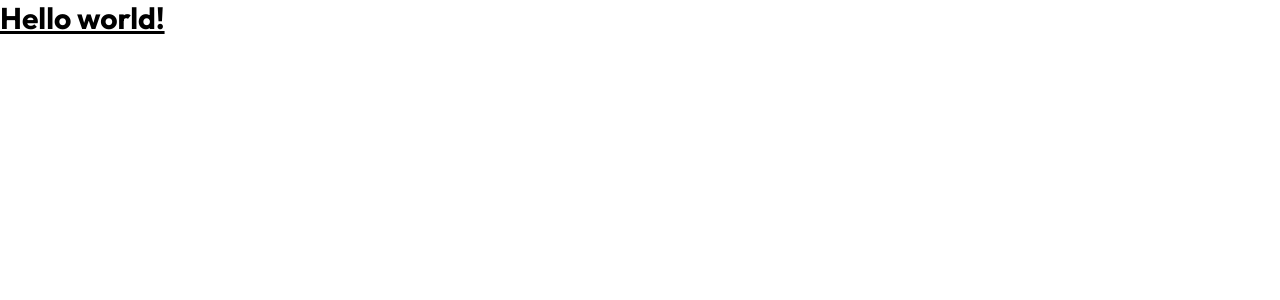
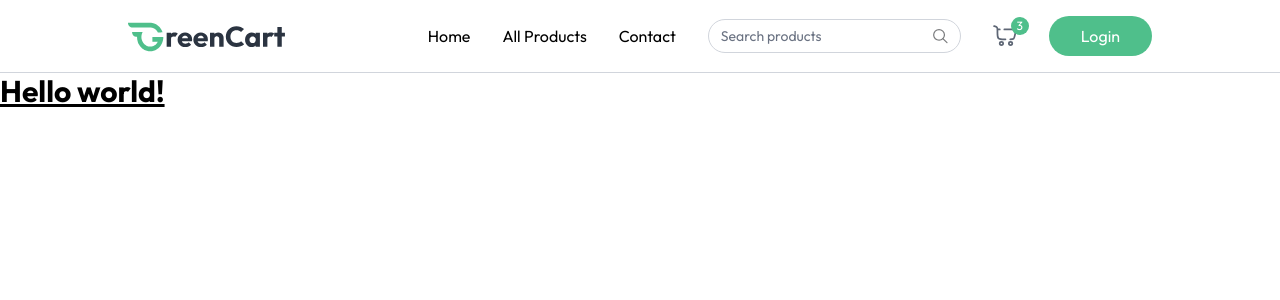
Before and after one commit to Kafoor-Nimas/Grocery-Delivery, a React (Vite) app in the folder client/: page / in a window 1280 px wide. Shown: the top 300 px of the page. Built offline with nearby package versions, Linux system fonts and the light colour scheme.

Commit message:
finished UI of Navbar component using prebuiltUi

```diff
--- a/client/src/App.jsx
+++ b/client/src/App.jsx
@@ -1,8 +1,10 @@
 import React from "react";
+import Navbar from "./components/Navbar.jsx";
 
 const App = () => {
   return (
     <div>
+      <Navbar />
       <h1 class="text-3xl font-bold underline">Hello world!</h1>
     </div>
   );
--- /dev/null
+++ b/client/src/components/Navbar.jsx
@@ -0,0 +1,93 @@
+import React from "react";
+import { NavLink } from "react-router-dom";
+import { assets } from "../assets/assets";
+import { useAppContext } from "../context/AppContext.jsx";
+
+const Navbar = () => {
+  const [open, setOpen] = React.useState(false);
+
+  const { user, setUser } = useAppContext();
+  return (
+    <nav className="flex items-center justify-between px-6 md:px-16 lg:px-24 xl:px-32 py-4 border-b border-gray-300 bg-white relative transition-all">
+      <NavLink to="/">
+        <img src={assets.logo} alt="logo" className="h-9" />
+      </NavLink>
+
+      {/* Desktop Menu */}
+      <div className="hidden sm:flex items-center gap-8">
+        <NavLink to="/">Home</NavLink>
+        <NavLink to="/products">All Products</NavLink>
+        <NavLink to="/">Contact</NavLink>
+
+        <div className="hidden lg:flex items-center text-sm gap-2 border border-gray-300 px-3 rounded-full">
+          <input
+            className="py-1.5 w-full bg-transparent outline-none placeholder-gray-500"
+            type="text"
+            placeholder="Search products"
+          />
+          <img src={assets.search_icon} alt="search_icon" className="w-4 h-4" />
+        </div>
+
+        <div className="relative cursor-pointer">
+          <img
+            src={assets.nav_cart_icon}
+            alt="nav_cart_icon"
+            className="w-6 opacity-80"
+          />
+          <button className="absolute -top-2 -right-3 text-xs text-white bg-primary w-[18px] h-[18px] rounded-full">
+            3
+          </button>
+        </div>
+
+        <button className="cursor-pointer px-8 py-2 bg-primary hover:bg-primary-dull transition text-white rounded-full">
+          Login
+        </button>
+      </div>
+
+      <button
+        onClick={() => (open ? setOpen(false) : setOpen(true))}
+        aria-label="Menu"
+        className="sm:hidden"
+      >
+        {/* Menu Icon SVG */}
+        <img src={assets.menu_icon} alt="menu_icon" />
+      </button>
+
+      {/* Mobile Menu */}
+      <div
+        className={`${
+          open ? "flex" : "hidden"
+        } absolute top-[60px] left-0 w-full bg-white shadow-md py-4 flex-col items-start gap-2 px-5 text-sm md:hidden`}
+      >
+        <NavLink to="/" onClick={() => setOpen(false)}>
+          Home
+        </NavLink>
+        <NavLink to="/products" onClick={() => setOpen(false)}>
+          All Products
+        </NavLink>
+        {user && (
+          <NavLink to="/" onClick={() => setOpen(false)}>
+            My Orders
+          </NavLink>
+        )}
+        <NavLink to="/" onClick={() => setOpen(false)}>
+          Contacts
+        </NavLink>
+        {!user ? (
+          <button
+            onClick={() => setOpen(false)}
+            className="cursor-pointer px-6 py-2 mt-2 bg-primary hover:bg-primary-dull transition text-white rounded-full text-sm"
+          >
+            Login
+          </button>
+        ) : (
+          <button className="cursor-pointer px-6 py-2 mt-2 bg-primary hover:bg-primary-dull transition text-white rounded-full text-sm">
+            Logout
+          </button>
+        )}
+      </div>
+    </nav>
+  );
+};
+
+export default Navbar;
```
